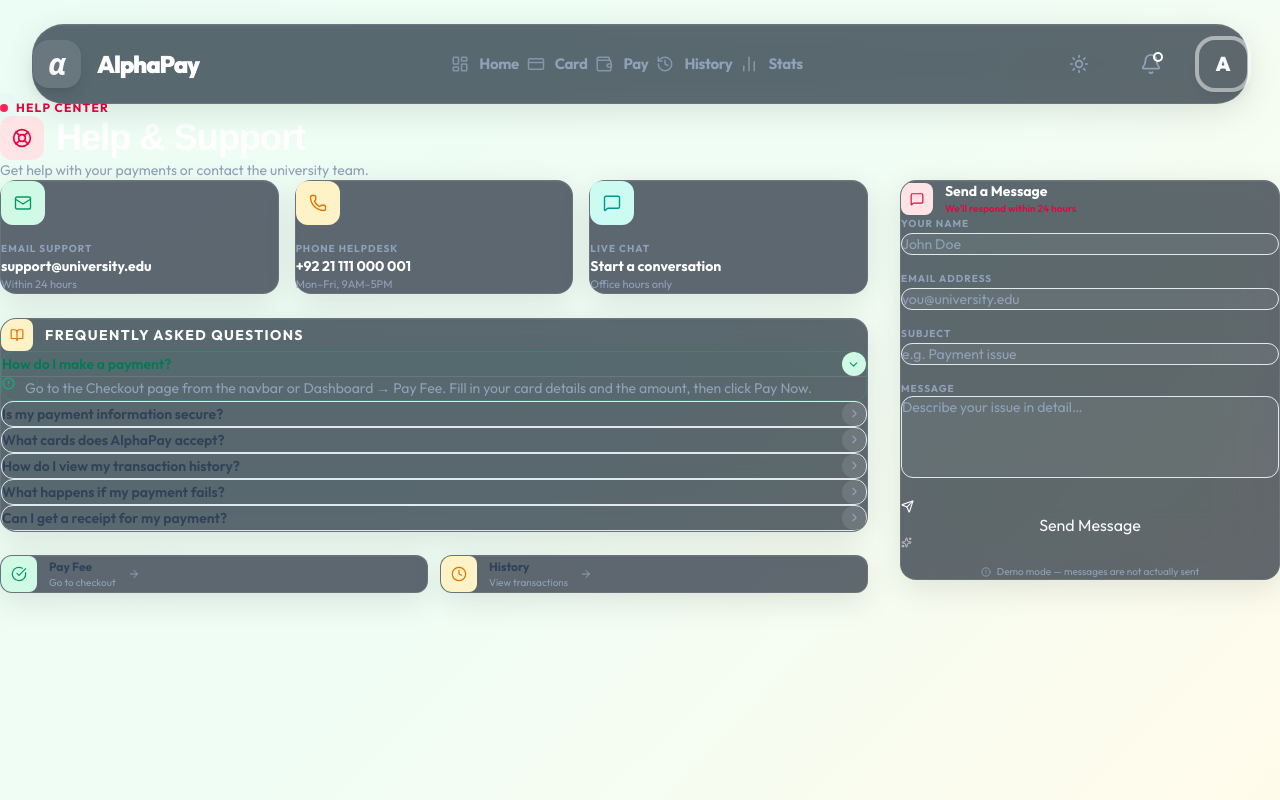
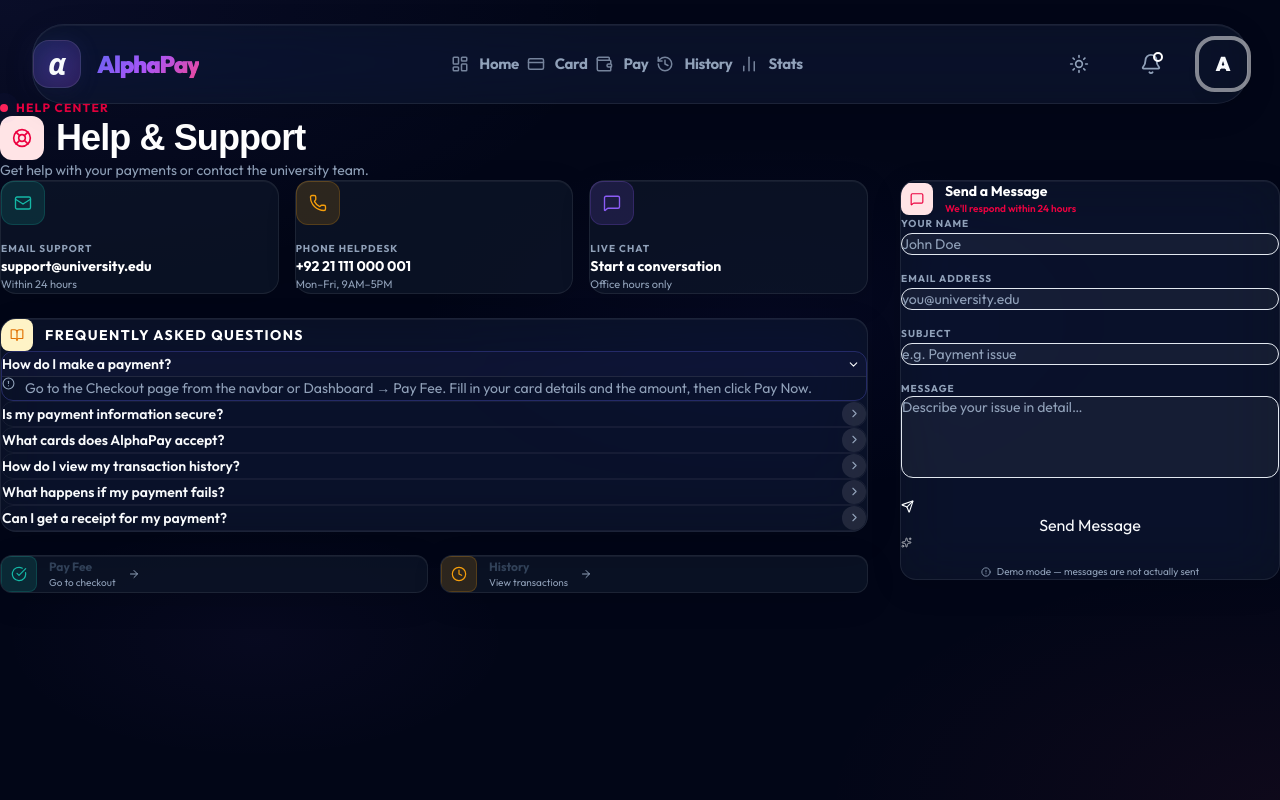
Before and after one commit to Kashif-Khokhar/Alphapay, a React (Vite) app: page /support in a window 1280 px wide. Both pictures are taken after a click on the button "How do I make a payment?". Built offline with nearby package versions, Linux system fonts and the light colour scheme.

Commit message:
feat: implement support page with FAQ section, contact cards, and inquiry form

```diff
--- a/src/components/Navbar.jsx
+++ b/src/components/Navbar.jsx
@@ -73,13 +73,14 @@ export default function Navbar() {
       <nav className="fixed top-6 left-1/2 -translate-x-1/2 z-50 w-[95%] max-w-[1400px] h-20 rounded-[32px] glass-premium shadow-2xl transition-all duration-500 hidden md:flex items-center px-10">
         <div className="w-full flex items-center justify-between h-full">
           <Link to="/dashboard" className="flex items-center gap-4 group">
-            <div className="w-12 h-12 bg-white/10 rounded-2xl flex items-center justify-center shadow-lg group-hover:scale-110 transition-all duration-500 group-hover:rotate-6">
+            <div className="w-12 h-12 rounded-2xl flex items-center justify-center shadow-lg group-hover:scale-110 transition-all duration-500 group-hover:rotate-6 bg-gradient-to-br from-indigo-500/20 to-purple-500/20 border border-white/10 logo-glow">
               <span className="text-secondary font-black text-3xl italic">α</span>
             </div>
-            <span className="font-black text-2xl tracking-tighter text-white">
-              Alpha<span className="text-primary">Pay</span>
+            <span className="font-black text-2xl tracking-tighter gradient-text">
+              AlphaPay
             </span>
           </Link>
+
 
 
           {/* Desktop Links */}
--- a/src/index.css
+++ b/src/index.css
@@ -76,11 +76,16 @@ h1, h2, h3, h4, h5, h6 { color: var(--secondary); transition: color 0.5s ease; }
 
 /* ─── Grandient text ─── */
 .gradient-text {
-  background: linear-gradient(135deg, #818cf8 0%, #6366f1 30%, #ec4899 65%, #f43f5e 100%);
+  background: linear-gradient(135deg, #6366f1 0%, #a855f7 50%, #ec4899 100%);
   -webkit-background-clip: text;
   -webkit-text-fill-color: transparent;
   background-clip: text;
 }
+
+.logo-glow {
+  filter: drop-shadow(0 0 10px rgba(99, 102, 241, 0.4));
+}
+
 
 /* ─── Premium Glassmorphism 2.0 ─── */
 .glass-premium {
--- a/src/pages/Support.jsx
+++ b/src/pages/Support.jsx
@@ -15,10 +15,11 @@ const FAQS = [
 ];
 
 const CONTACT_CARDS = [
-  { Icon: Mail,          label: 'Email Support',  value: 'support@university.edu',  sub: 'Within 24 hours',   bg: 'bg-emerald-100', text: 'text-emerald-600', border: 'border-emerald-200' },
-  { Icon: Phone,         label: 'Phone Helpdesk', value: '+92 21 111 000 001',       sub: 'Mon–Fri, 9AM–5PM',  bg: 'bg-amber-100',   text: 'text-amber-600',   border: 'border-amber-200'   },
-  { Icon: MessageSquare, label: 'Live Chat',       value: 'Start a conversation',    sub: 'Office hours only', bg: 'bg-teal-100',    text: 'text-teal-600',    border: 'border-teal-200'    },
+  { Icon: Mail,          label: 'Email Support',  value: 'support@university.edu',  sub: 'Within 24 hours',   bg: 'icon-bg-teal',    text: 'icon-action',  border: 'border-white/10' },
+  { Icon: Phone,         label: 'Phone Helpdesk', value: '+92 21 111 000 001',       sub: 'Mon–Fri, 9AM–5PM',  bg: 'icon-bg-amber',   text: 'icon-warning', border: 'border-white/10' },
+  { Icon: MessageSquare, label: 'Live Chat',       value: 'Start a conversation',    sub: 'Office hours only', bg: 'icon-bg-violet',  text: 'icon-info',    border: 'border-white/10' },
 ];
+
 
 export default function Support() {
   const navigate = useNavigate();
@@ -34,7 +35,8 @@ export default function Support() {
   };
 
   return (
-    <div className="min-h-screen" style={{ background: 'linear-gradient(135deg, #ecfdf5 0%, #f0fdf4 50%, #fffbeb 100%)', paddingTop: '100px' }}>
+    <div className="min-h-screen" style={{ paddingTop: '100px' }}>
+
       <div className="max-w-[1600px] mx-auto w-full px-4 sm:px-8 md:px-12 pt-8 pb-40">
         {/* Header */}
         <div className="mb-10 animate-fade-up">
@@ -81,21 +83,22 @@ export default function Support() {
               <div className="space-y-2">
                 {FAQS.map((faq, i) => (
                   <div key={i} className="rounded-xl overflow-hidden border transition-colors duration-200"
-                    style={{ borderColor: openFaq === i ? 'rgba(16,185,129,0.3)' : 'rgba(226,232,240,1)' }}>
+                    style={{ borderColor: openFaq === i ? 'rgba(99,102,241,0.3)' : 'rgba(255,255,255,0.05)' }}>
                     <button
                       onClick={() => setOpenFaq(openFaq === i ? null : i)}
                       className="w-full flex items-center justify-between gap-3 px-5 py-4 text-left transition-colors duration-200"
-                      style={{ background: openFaq === i ? 'rgba(16,185,129,0.04)' : 'transparent' }}>
-                      <span className={`text-sm font-semibold transition-colors duration-200 ${openFaq === i ? 'text-emerald-700' : 'text-slate-700'}`}>{faq.q}</span>
+                      style={{ background: openFaq === i ? 'rgba(99,102,241,0.04)' : 'transparent' }}>
+                      <span className={`text-sm font-semibold transition-colors duration-200 ${openFaq === i ? 'text-primary' : 'text-secondary'}`}>{faq.q}</span>
                       <div className={`flex-shrink-0 w-6 h-6 rounded-full flex items-center justify-center transition-all duration-300
-                        ${openFaq === i ? 'bg-emerald-100 text-emerald-600 rotate-90' : 'bg-white/10 text-slate-400'}`}>
+                        ${openFaq === i ? 'bg-primary/10 text-primary rotate-90' : 'bg-white/10 text-slate-400'}`}>
                         <ChevronRight size={13} />
                       </div>
                     </button>
+
                     {openFaq === i && (
                       <div className="px-5 pb-5 pt-2 text-sm text-slate-400 leading-relaxed animate-fade-down border-t border-white/10">
                         <div className="flex gap-2.5">
-                          <AlertCircle size={13} className="text-emerald-500 flex-shrink-0 mt-0.5" />
+                          <AlertCircle size={13} className="text-primary flex-shrink-0 mt-0.5" />
                           {faq.a}
                         </div>
                       </div>
@@ -108,8 +111,9 @@ export default function Support() {
             {/* Quick links */}
             <div className="grid grid-cols-2 gap-3 animate-fade-up animate-delay-300">
               {[
-                { label: 'Pay Fee', sub: 'Go to checkout', Icon: CheckCircle, bg: 'bg-emerald-100', text: 'text-emerald-600', to: '/checkout' },
-                { label: 'History',  sub: 'View transactions', Icon: Clock, bg: 'bg-amber-100', text: 'text-amber-600', to: '/history' },
+                { label: 'Pay Fee', sub: 'Go to checkout', Icon: CheckCircle, bg: 'icon-bg-teal', text: 'icon-action', to: '/checkout' },
+                { label: 'History',  sub: 'View transactions', Icon: Clock, bg: 'icon-bg-amber', text: 'icon-warning', to: '/history' },
+
               ].map(({ label, sub, Icon, bg, text, to }) => (
                 <button key={label} onClick={() => navigate(to)}
                   className="btn-glow hover-card glass-premium rounded-xl p-4 flex items-center gap-3 text-left border border-white/10 shadow-sm">
@@ -140,15 +144,17 @@ export default function Support() {
 
             {sent ? (
               <div className="flex flex-col items-center justify-center py-14 gap-4 animate-scale-in">
-                <div className="animate-float w-20 h-20 rounded-full bg-emerald-100 border-2 border-emerald-300 flex items-center justify-center text-emerald-600">
+                <div className="animate-float w-20 h-20 rounded-full bg-primary/10 border-2 border-primary/30 flex items-center justify-center text-primary">
                   <CheckCircle size={36} strokeWidth={1.5} />
                 </div>
+
                 <div className="text-center">
                   <p className="text-white font-black text-xl">Message Sent!</p>
                   <p className="text-slate-400 text-sm mt-1">Our team will get back to you within 24 hours.</p>
                 </div>
                 <div className="flex gap-1 mt-2">
-                  {[0,1,2].map(i => <span key={i} className="w-2 h-2 rounded-full bg-emerald-400 animate-bounce" style={{ animationDelay: `${i * 0.15}s` }} />)}
+                  {[0,1,2].map(i => <span key={i} className="w-2 h-2 rounded-full bg-primary animate-bounce" style={{ animationDelay: `${i * 0.15}s` }} />)}
+
                 </div>
               </div>
             ) : (
```
